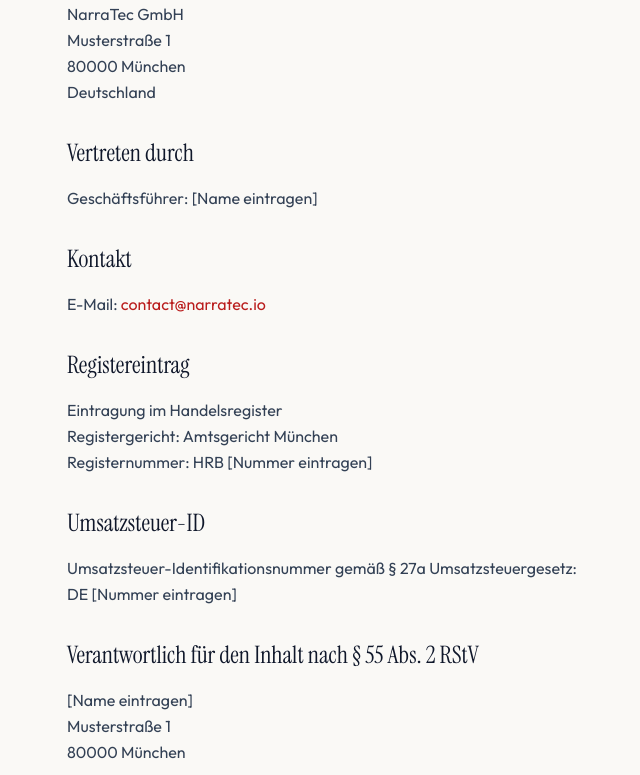
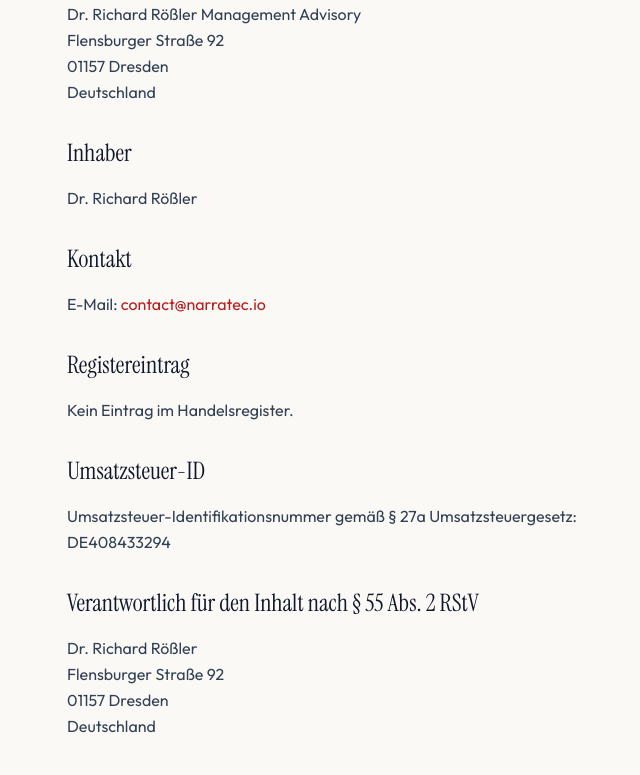
Before and after one commit to drroessler/landingpage, a React (Vite) app: page /#/impressum in a window 1280 px wide. Shown: the part 320-1095 px from the top of the page, without its empty margins (157-797 px from the left). Built offline with nearby package versions, Linux system fonts and the light colour scheme.

Commit message:
Update Content Legal Sites

```diff
--- a/src/pages/AGB.tsx
+++ b/src/pages/AGB.tsx
@@ -7,10 +7,10 @@
         <h2 className="font-display text-2xl text-ink mb-4">§ 1 Geltungsbereich</h2>
         <p>
           Diese Allgemeinen Geschäftsbedingungen (nachfolgend „AGB") gelten für alle
-          Geschäftsbeziehungen zwischen der NarraTec GmbH, Musterstraße 1, 80000
-          München (nachfolgend „NarraTec" oder „wir") und ihren Kunden (nachfolgend
-          „Auftraggeber"). Maßgeblich ist die jeweils zum Zeitpunkt des
-          Vertragsschlusses gültige Fassung.
+          Geschäftsbeziehungen zwischen Dr. Richard Rößler Management Advisory,
+          Flensburger Straße 92, 01157 Dresden (nachfolgend „NarraTec" oder „wir")
+          und ihren Kunden (nachfolgend „Auftraggeber"). Maßgeblich ist die jeweils
+          zum Zeitpunkt des Vertragsschlusses gültige Fassung.
         </p>
         <p className="mt-4">
           Abweichende, entgegenstehende oder ergänzende AGB des Auftraggebers werden
@@ -134,7 +134,7 @@
         </h2>
         <p>
           Es gilt das Recht der Bundesrepublik Deutschland. Gerichtsstand für alle
-          Streitigkeiten aus diesem Vertrag ist München, sofern der Auftraggeber
+          Streitigkeiten aus diesem Vertrag ist Dresden, sofern der Auftraggeber
           Kaufmann, juristische Person des öffentlichen Rechts oder öffentlich-rechtliches
           Sondervermögen ist.
         </p>
--- a/src/pages/Datenschutz.tsx
+++ b/src/pages/Datenschutz.tsx
@@ -21,10 +21,6 @@
           Datenerfassung auf dieser Website
         </h3>
         <p>
-          <strong className="text-ink">
-            Wer ist verantwortlich für die Datenerfassung auf dieser Website?
-          </strong>
-          <br />
           Die Datenverarbeitung auf dieser Website erfolgt durch den Websitebetreiber.
           Dessen Kontaktdaten können Sie dem Impressum dieser Website entnehmen.
         </p>
@@ -71,9 +67,10 @@
           Die verantwortliche Stelle für die Datenverarbeitung auf dieser Website ist:
         </p>
         <p className="mt-2">
-          NarraTec GmbH<br />
-          Musterstraße 1<br />
-          80000 München<br />
+          Dr. Richard Rößler Management Advisory<br />
+          Flensburger Straße 92<br />
+          01157 Dresden<br />
+          Deutschland<br />
           E-Mail:{" "}
           <a href="mailto:contact@narratec.io" className="text-accent hover:underline">
             contact@narratec.io
--- a/src/pages/Impressum.tsx
+++ b/src/pages/Impressum.tsx
@@ -6,16 +6,16 @@
       <section>
         <h2 className="font-display text-2xl text-ink mb-4">Angaben gemäß § 5 TMG</h2>
         <p>
-          NarraTec GmbH<br />
-          Musterstraße 1<br />
-          80000 München<br />
+          Dr. Richard Rößler Management Advisory<br />
+          Flensburger Straße 92<br />
+          01157 Dresden<br />
           Deutschland
         </p>
       </section>
 
       <section>
-        <h2 className="font-display text-2xl text-ink mb-4">Vertreten durch</h2>
-        <p>Geschäftsführer: [Name eintragen]</p>
+        <h2 className="font-display text-2xl text-ink mb-4">Inhaber</h2>
+        <p>Dr. Richard Rößler</p>
       </section>
 
       <section>
@@ -31,9 +31,7 @@
       <section>
         <h2 className="font-display text-2xl text-ink mb-4">Registereintrag</h2>
         <p>
-          Eintragung im Handelsregister<br />
-          Registergericht: Amtsgericht München<br />
-          Registernummer: HRB [Nummer eintragen]
+          Kein Eintrag im Handelsregister.
         </p>
       </section>
 
@@ -41,7 +39,7 @@
         <h2 className="font-display text-2xl text-ink mb-4">Umsatzsteuer-ID</h2>
         <p>
           Umsatzsteuer-Identifikationsnummer gemäß § 27a Umsatzsteuergesetz:<br />
-          DE [Nummer eintragen]
+          DE408433294
         </p>
       </section>
 
@@ -50,9 +48,10 @@
           Verantwortlich für den Inhalt nach § 55 Abs. 2 RStV
         </h2>
         <p>
-          [Name eintragen]<br />
-          Musterstraße 1<br />
-          80000 München
+          Dr. Richard Rößler<br />
+          Flensburger Straße 92<br />
+          01157 Dresden<br />
+          Deutschland
         </p>
       </section>
 
```
